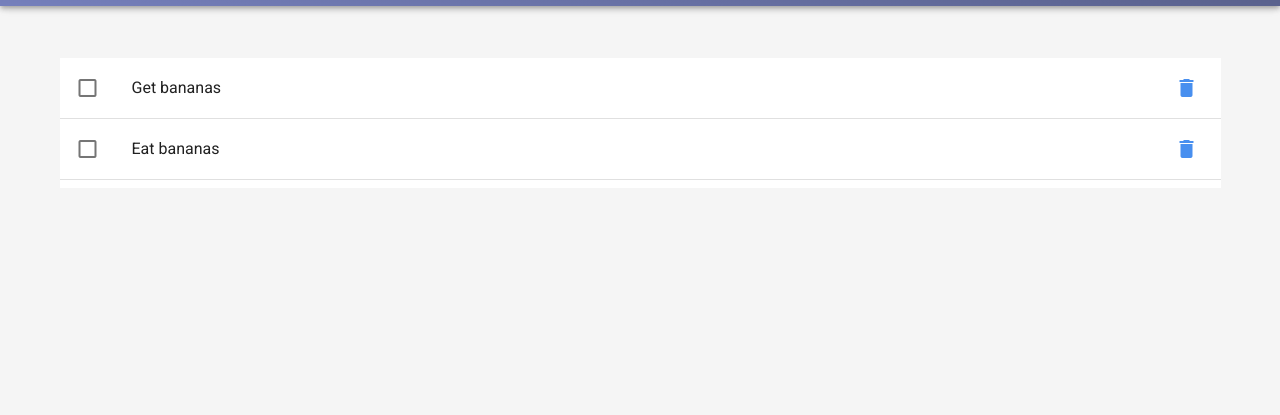
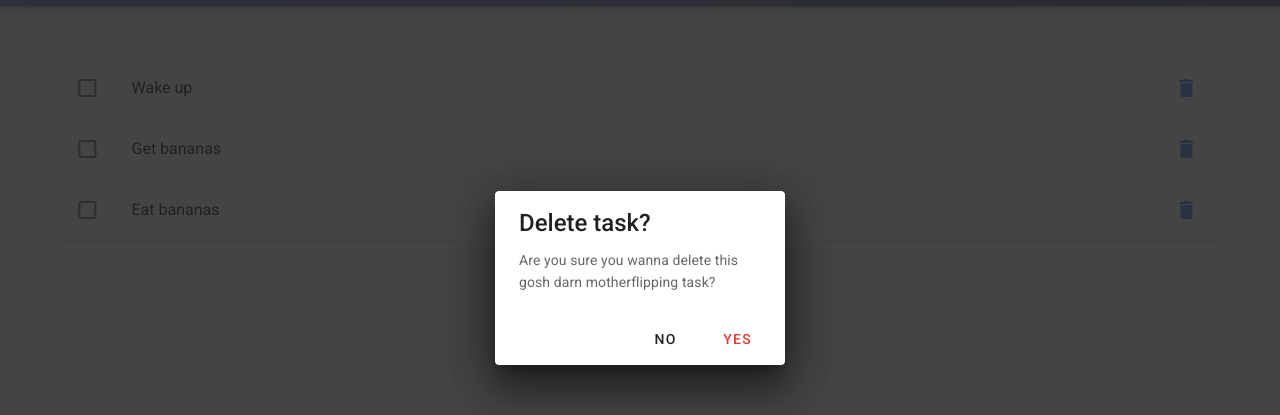
Before and after one commit to Aztim/v-todo-app, a Vue app: page /task/1 in a window 1280 px wide. Both pictures are taken after a click on the button 1186 px from the left and 210 px from the top of the page. Shown: the part 122-537 px from the top of the page. Built offline with nearby package versions, Linux system fonts and the light colour scheme; grey boxes are pictures that could not be loaded.

Commit message:
added DialogDelete-component

```diff
--- a/src/App.vue
+++ b/src/App.vue
@@ -9,7 +9,7 @@
 </template>
 
 <script>
-import Navbar from './components/Navbar'
+import Navbar from './components/Navigation/Navbar'
 import Snackbar from './components/Shared/Snackbar'
 
 export default {
--- /dev/null
+++ b/src/components/Dialog/DialogDelete.vue
@@ -0,0 +1,38 @@
+<template>
+  <v-dialog
+    :value="true"
+    persistent
+    max-width="290"
+  >
+    <v-card>
+      <v-card-title class="headline">
+        Delete task?
+      </v-card-title>
+      <v-card-text>Are you sure you wanna delete this gosh darn motherflipping task?</v-card-text>
+      <v-card-actions>
+        <v-spacer></v-spacer>
+        <v-btn
+          @click="$emit('close')"
+          text
+        >
+          No
+        </v-btn>
+        <v-btn
+          @click="$emit('delete')"
+          color="red darken-1"
+          text
+        >
+          Yes
+        </v-btn>
+      </v-card-actions>
+    </v-card>
+  </v-dialog>
+</template>
+
+<script>
+export default {}
+</script>
+
+<style>
+
+</style>
--- a/src/views/Todo.vue
+++ b/src/views/Todo.vue
@@ -32,7 +32,7 @@
 
               <v-list-item-action>
                 <v-btn
-                  @click.stop="deleteTask(task.id)"
+                  @click.stop="dialogs.delete = true"
                   icon
                 >
                   <v-icon color="primary lighten-1">mdi-delete</v-icon>
@@ -42,6 +42,12 @@
 
           </v-list-item>
           <v-divider></v-divider>
+
+          <DialogDelete
+            v-if="dialogs.delete"
+            @close="dialogs.delete = false"
+            @delete="deleteTask(task.id)"
+          />
         </div>
       </v-list>
       <div
@@ -61,11 +67,16 @@
 </template>
 
 <script>
+import DialogDelete from '@/components/Dialog/DialogDelete'
 import { mapGetters } from 'vuex'
 export default {
   name: 'Todo',
+  components: { DialogDelete },
   data () {
     return {
+      dialogs: {
+        delete: false
+      }
       // newTaskTitle: '',
       // items: ['all', 'complete', 'ongoing', 'overdue'],
       // filter: null
@@ -83,6 +94,7 @@ export default {
     },
     deleteTask (id) {
       this.$store.dispatch('deleteTask', id)
+      this.dialogs.delete = false
     }
   }
 }
```
Also changed, not shown: src/components/Navigation/NavSideBar.vue (renamed from src/components/NavSideBar.vue), src/components/Navigation/Navbar.vue (renamed from src/components/Navbar.vue), src/components/Navigation/NavbarPopup.vue (renamed from src/components/NavbarPopup.vue).
